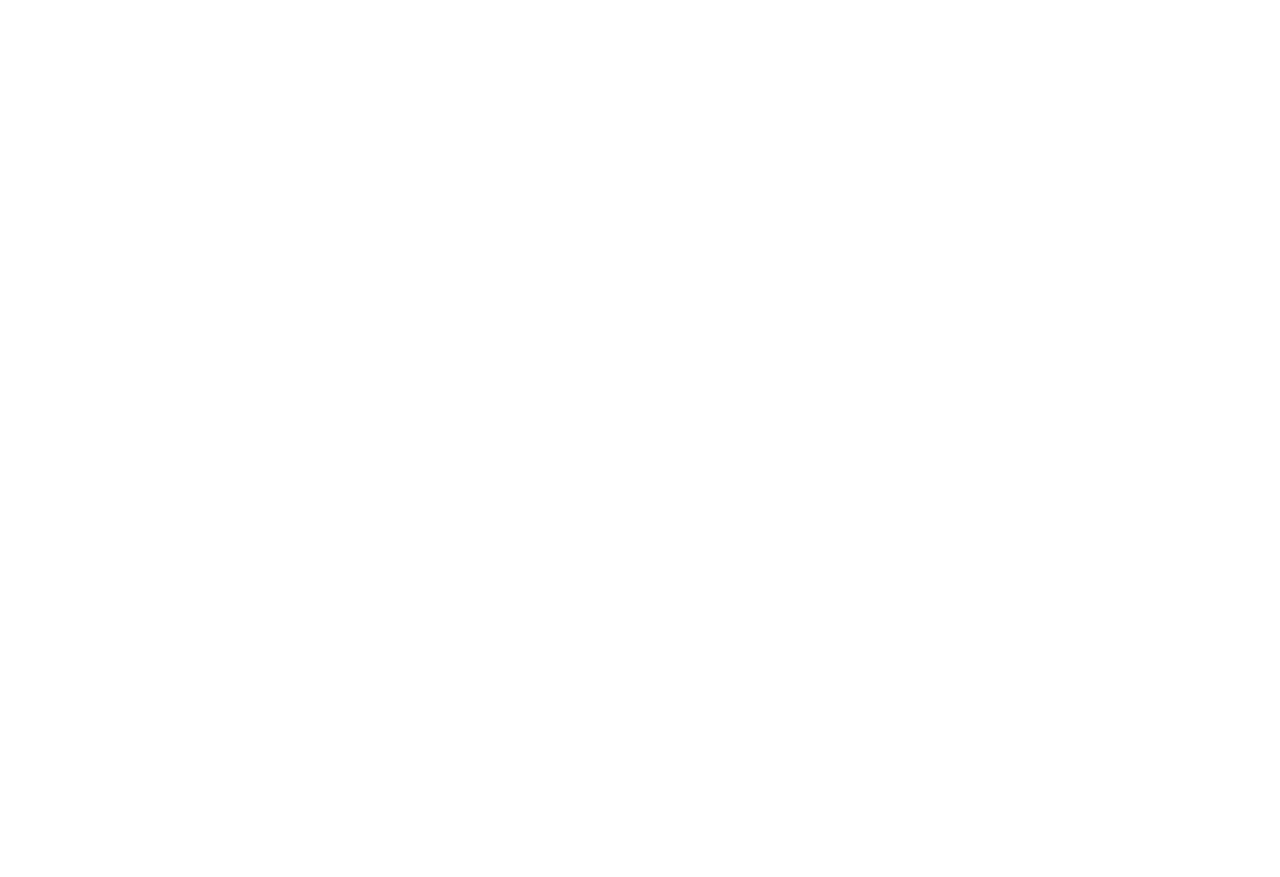
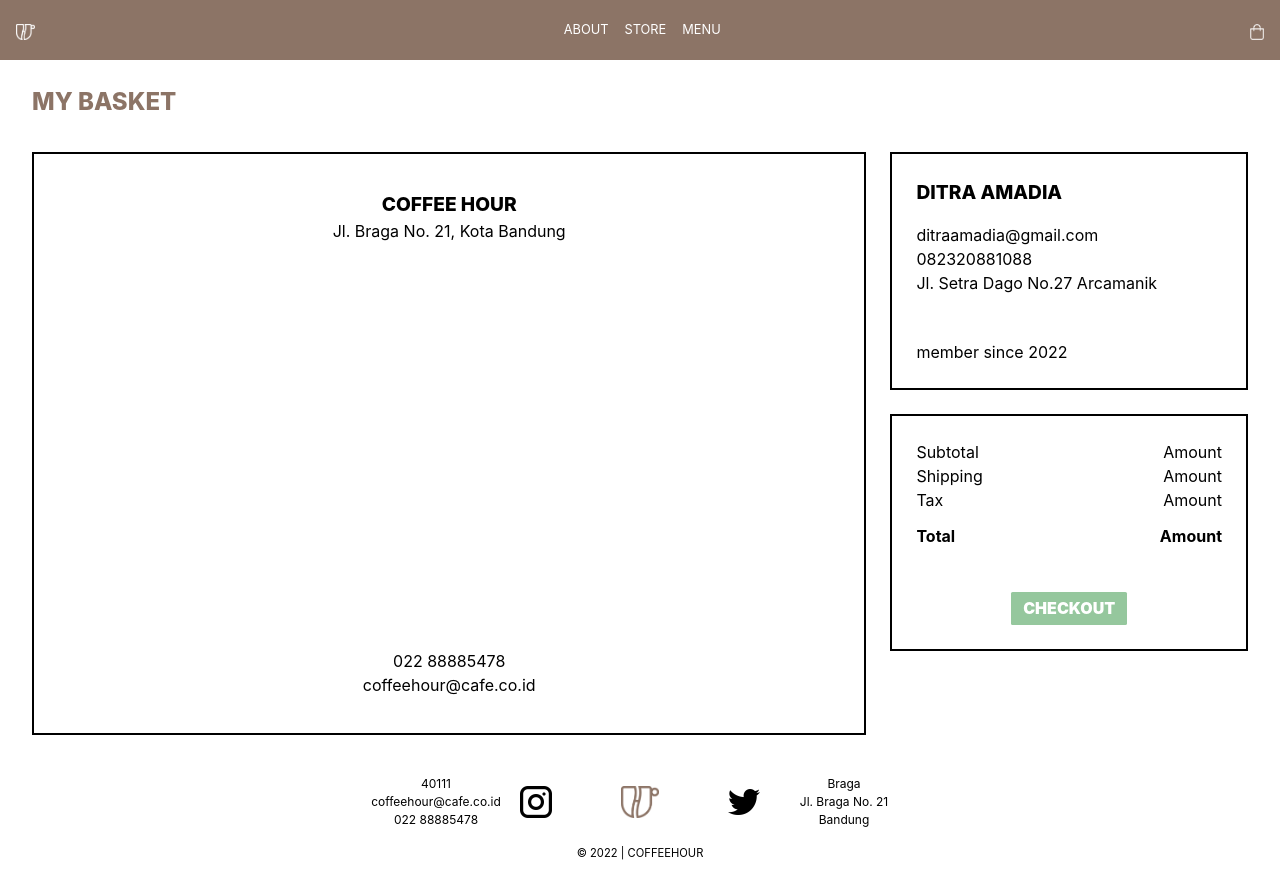
Before and after one commit to Fatih20/arc-cafe-frontend, a React (Create React App) app: page /arc-cafe-frontend/checkout in a window 1280 px wide. Before the commit this address had no page. Before the commit the page ends 800 px from the top, so only its background shows below. Built offline with nearby package versions, Linux system fonts and the light colour scheme.

Commit message:
Most of the work on the receipt.

```diff
--- a/src/components/checked.tsx
+++ b/src/components/checked.tsx
@@ -33,17 +33,7 @@
 
 const BackButton = styled.button`
   background-color: #95c79d;
-  border-radius: 0.25rem;
-  color: white;
-  font-size: 1em;
-  font-weight: 900;
-  margin: 0.5rem 0 0 0;
-  padding: 0.3rem 0.75rem;
-`;
-
-const SubmitButton = styled.button`
-  background-color: #95c79d;
-  border-radius: 1.5rem;
+  border-radius: 0.1rem;
   color: white;
   font-size: 1em;
   font-weight: 900;
--- /dev/null
+++ b/src/components/checkout.tsx
@@ -0,0 +1,201 @@
+import styled from 'styled-components';
+import { useNavigate } from 'react-router-dom';
+
+import { BASE_URL } from '../routes';
+
+interface IGridBoxProps {
+  column: string;
+  isProfile?: boolean;
+  isBill?: boolean;
+  isPrice?: boolean;
+  row: string;
+}
+
+interface IEndToEndTextContainerProps {
+  isTotal?: boolean;
+}
+
+type boughtItems = {
+  amount: number;
+  name: string;
+  price: number;
+};
+
+const Main = styled.div`
+  align-items: center;
+  display: flex;
+  flex-grow: 1;
+  flex-direction: column;
+  gap: 2rem;
+  justify-content: center;
+  padding: 1.5rem min(2rem, 10%);
+`;
+
+const TotalsContainer = styled.div`
+  column-gap: 1.5rem;
+  display: grid;
+  font-size: 1rem;
+  grid-template-columns: 1fr;
+  grid-template-rows: repeat(8, 1fr);
+  row-gap: 1.5rem;
+  width: 100%;
+
+  @media (min-width: 600px) {
+    grid-template-columns: 7fr 3fr;
+    grid-template-rows: 4fr 4fr 1fr;
+  }
+`;
+
+const Title = styled.h2`
+  align-self: flex-start;
+  color: #8c7466;
+  font-size: 1.5em;
+  font-weight: 800;
+`;
+
+const GridContainer = styled.div<IGridBoxProps>`
+  align-items: ${(props) => (props.isProfile ? 'flex-start' : 'center')};
+  box-sizing: border-box;
+  border: solid 2px black;
+  display: flex;
+  flex-direction: column;
+  grid-area: ${({ isBill, isProfile, isPrice }) => {
+    if (isBill) {
+      return '1/1/5/2';
+    } else if (isProfile) {
+      return '5/1/7/2';
+    } else if (isPrice) {
+      return '7/1/9/2';
+    }
+  }};
+
+  padding: ${(props) => (props.isBill ? '2.25rem 1.5rem' : '1.5rem')};
+
+  @media (min-width: 600px) {
+    grid-area: ${({ isBill, isProfile, isPrice }) => {
+      if (isBill) {
+        return '1/1/4/2';
+      } else if (isProfile) {
+        return '1/2/2/3';
+      } else if (isPrice) {
+        return '2/2/3/3';
+      }
+    }};
+  }
+`;
+
+const CoreBill = styled.div`
+  display: grid;
+  grid-template-columns: 4fr 2fr 1fr 4fr;
+  grid-template-rows: repeat(4, 1fr);
+`;
+
+const BackButton = styled.button`
+  background-color: #95c79d;
+  border-radius: 0.1rem;
+  color: white;
+  font-size: 1em;
+  font-weight: 900;
+  margin: 0.5rem 0 0 0;
+  padding: 0.3rem 0.75rem;
+`;
+
+const Name = styled.h2`
+  align-self: flex-start;
+  font-size: 1.2rem;
+  font-weight: 800;
+  margin-bottom: 1rem;
+`;
+
+const BillTitleContainer = styled.div`
+  align-items: center;
+  display: flex;
+  flex-direction: column;
+  margin-bottom: 3rem;
+`;
+
+const BillTitle = styled.h2`
+  font-size: 1.2rem;
+  font-weight: 800;
+`;
+
+const FormattedShortText = styled.p``;
+
+const EndToEndTextContainer = styled.div<IEndToEndTextContainerProps>`
+  display: flex;
+  margin-bottom: ${(props) => (props.isTotal ? '2.25rem' : '0')};
+
+  margin-top: ${(props) => (props.isTotal ? '0.75rem' : '0')};
+  width: 100%;
+
+  & > p {
+    font-weight: ${(props) => (props.isTotal ? 'bold' : 'normal')};
+  }
+`;
+
+const Spacer = styled.div`
+  flex-grow: 1;
+`;
+
+export default function Checkout() {
+  const navigate = useNavigate();
+
+  const orders: boughtItems[] = [];
+
+  function processCheckout() {
+    navigate(`${BASE_URL}/checked`);
+  }
+
+  return (
+    <Main>
+      <Title>MY BASKET</Title>
+      <TotalsContainer>
+        <GridContainer isBill={true} column="1/2" row="1/4">
+          <BillTitleContainer>
+            <BillTitle>COFFEE HOUR</BillTitle>
+            <FormattedShortText>
+              Jl. Braga No. 21, Kota Bandung
+            </FormattedShortText>
+          </BillTitleContainer>
+
+          <Spacer />
+          <FormattedShortText>022 88885478</FormattedShortText>
+          <FormattedShortText>coffeehour@cafe.co.id</FormattedShortText>
+        </GridContainer>
+        <GridContainer isProfile={true} column="2/3" row="1/2">
+          <Name>DITRA AMADIA</Name>
+          <FormattedShortText>ditraamadia@gmail.com</FormattedShortText>
+          <FormattedShortText>082320881088</FormattedShortText>
+          <FormattedShortText>
+            Jl. Setra Dago No.27 Arcamanik
+          </FormattedShortText>
+          <Spacer />
+          <FormattedShortText>member since 2022</FormattedShortText>
+        </GridContainer>
+        <GridContainer isPrice={true} column="2/3" row="2/3">
+          <EndToEndTextContainer>
+            <FormattedShortText>Subtotal</FormattedShortText>
+            <Spacer />
+            <FormattedShortText>Amount</FormattedShortText>
+          </EndToEndTextContainer>
+          <EndToEndTextContainer>
+            <FormattedShortText>Shipping</FormattedShortText>
+            <Spacer />
+            <FormattedShortText>Amount</FormattedShortText>
+          </EndToEndTextContainer>
+          <EndToEndTextContainer>
+            <FormattedShortText>Tax</FormattedShortText>
+            <Spacer />
+            <FormattedShortText>Amount</FormattedShortText>
+          </EndToEndTextContainer>
+          <EndToEndTextContainer isTotal={true}>
+            <FormattedShortText>Total</FormattedShortText>
+            <Spacer />
+            <FormattedShortText>Amount</FormattedShortText>
+          </EndToEndTextContainer>
+          <BackButton onClick={processCheckout}>CHECKOUT</BackButton>
+        </GridContainer>
+      </TotalsContainer>
+    </Main>
+  );
+}
--- a/src/routes/index.tsx
+++ b/src/routes/index.tsx
@@ -4,7 +4,9 @@
 import SignIn from '../components/signup';
 import LogIn from '../components/login';
 import Menu from '../components/menu';
+import Checkout from '../components/checkout';
 import Checked from '../components/checked';
+
 import HeaderFooter from '../components/headerfooter';
 
 export const BASE_URL = '/arc-cafe-frontend';
@@ -54,6 +56,14 @@
               </HeaderFooter>
             }
           />
+          <Route
+            path="checkout"
+            element={
+              <HeaderFooter>
+                <Checkout />
+              </HeaderFooter>
+            }
+          />
         </Route>
       </Routes>
     </BrowserRouter>
```
